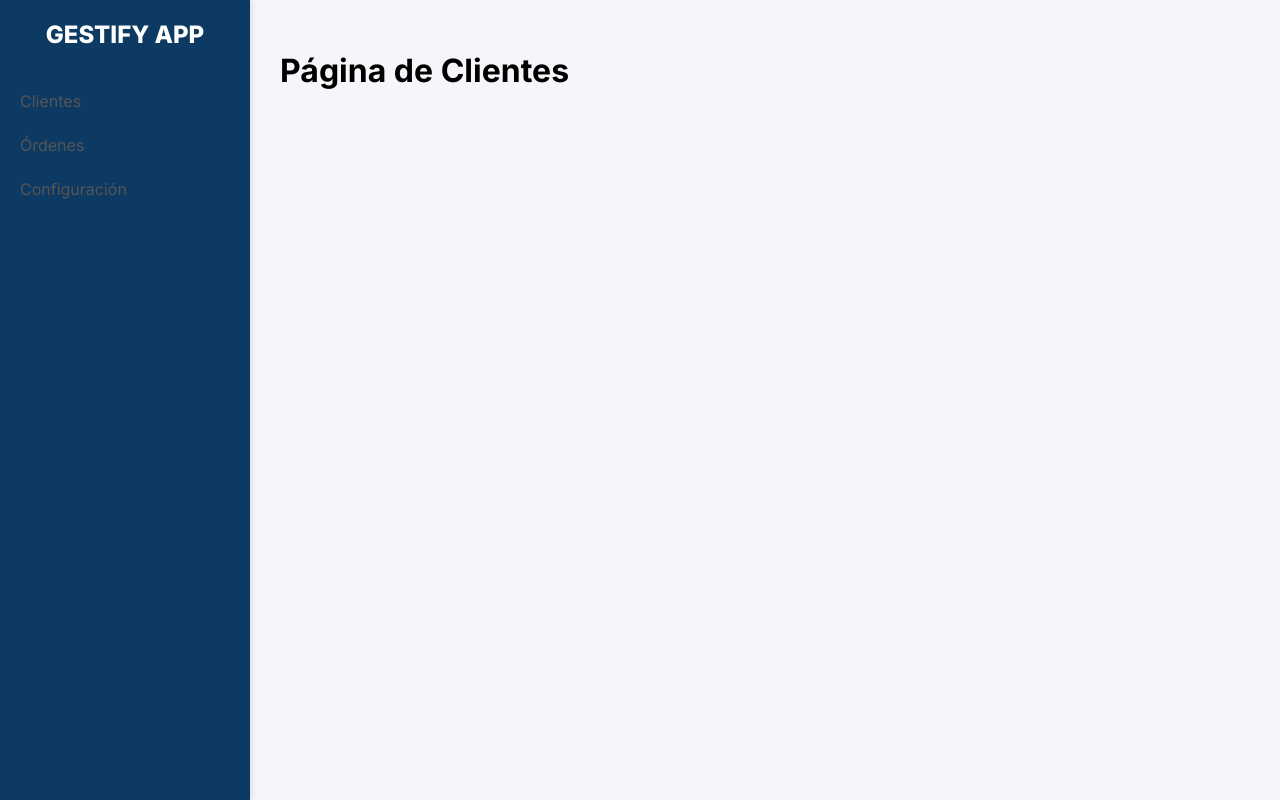
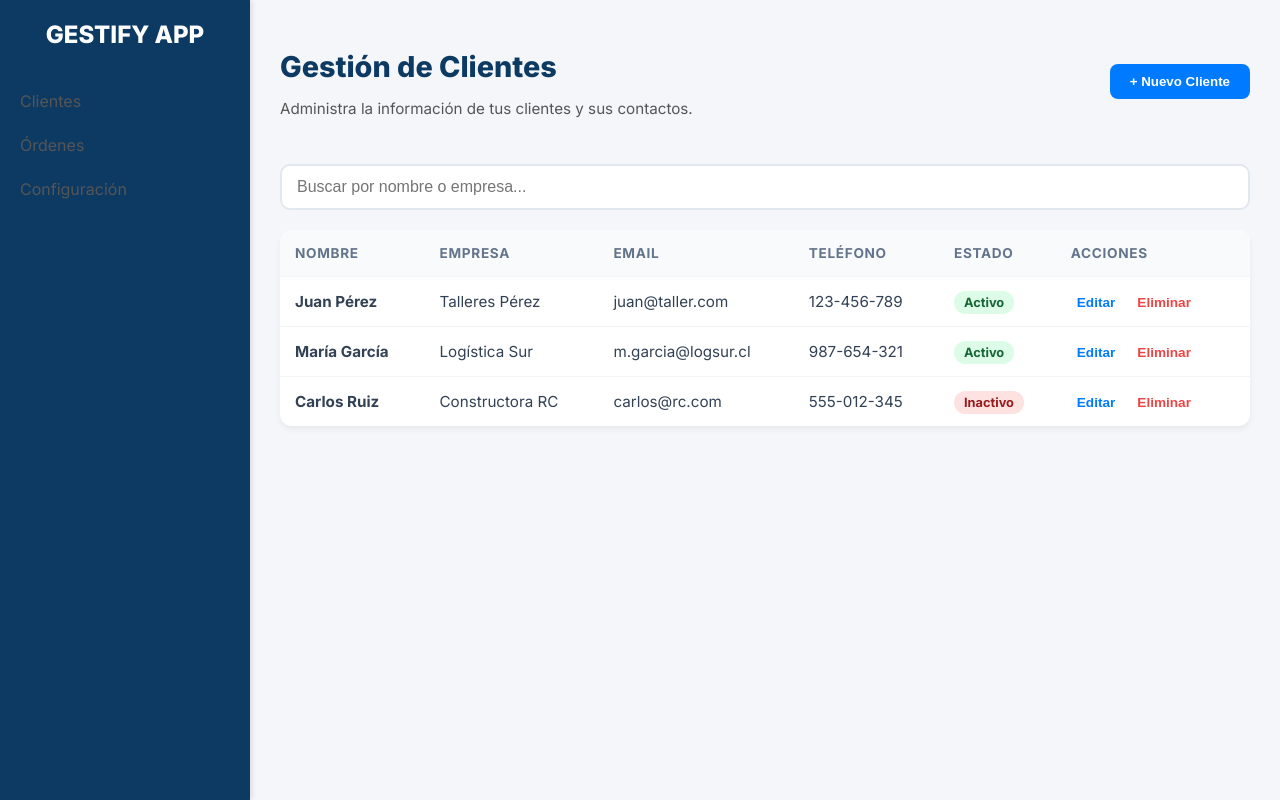
Before and after one commit to joxquinnn/Gestify, a React app in the folder Frontend/: page /app in a window 1280 px wide. Built offline with nearby package versions, Linux system fonts and the light colour scheme; the HTML template or start-up script is replaced by a standard one; a web font is replaced by a local one.

Commit message:
feat/style: ClientsPage

```diff
--- a/Frontend/src/pages/dashboard/ClientsPage.tsx
+++ b/Frontend/src/pages/dashboard/ClientsPage.tsx
@@ -1,3 +1,152 @@
-import React from 'react';
-const ClientsPage: React.FC = () => <h1>Página de Clientes</h1>;
+import React, { useState } from 'react';
+import '../../styles/ClientsPage.styles.css';
+
+interface Cliente {
+  id: number;
+  nombre: string;
+  empresa: string;
+  email: string;
+  telefono: string;
+  estado: 'Activo' | 'Inactivo';
+}
+
+const ClientsPage: React.FC = () => {
+  // Datos de ejemplo (Mock Data)
+  const [isModalOpen, setIsModalOpen] = useState(false);
+  const [searchTerm, setSearchTerm] = useState('');
+  const [clientes, setClientes] = useState<Cliente[]>([
+    { id: 1, nombre: 'Juan Pérez', empresa: 'Talleres Pérez', email: 'juan@taller.com', telefono: '123-456-789', estado: 'Activo' },
+    { id: 2, nombre: 'María García', empresa: 'Logística Sur', email: 'm.garcia@logsur.cl', telefono: '987-654-321', estado: 'Activo' },
+    { id: 3, nombre: 'Carlos Ruiz', empresa: 'Constructora RC', email: 'carlos@rc.com', telefono: '555-012-345', estado: 'Inactivo' },
+  ]);
+
+  const [nuevoCliente, setNuevoCliente] = useState({
+    nombre: '',
+    empresa: '',
+    email: '',
+    telefono: '',
+  });
+
+  const clientesFiltrados = clientes.filter((cliente) =>
+    cliente.nombre.toLowerCase().includes(searchTerm.toLowerCase()) ||
+    cliente.empresa.toLowerCase().includes(searchTerm.toLowerCase())
+  );
+
+  const handleSave = (e: React.FormEvent) => {
+    e.preventDefault();
+    const id = clientes.length + 1;
+    setClientes([...clientes, { ...nuevoCliente, id, estado: 'Activo' }]);
+    setIsModalOpen(false); // Cerrar modal
+    setNuevoCliente({ nombre: '', empresa: '', email: '', telefono: '' }); // Limpiar
+  };
+
+  return (
+    <div className="clients-container">
+      <div className="clients-header">
+        <div>
+          <h1 className="page-title">Gestión de Clientes</h1>
+          <p className="page-subtitle">Administra la información de tus clientes y sus contactos.</p>
+        </div>
+        <button className="add-client-btn" onClick={() => setIsModalOpen(true)}>
+          + Nuevo Cliente
+        </button>
+      </div>
+
+      <div className="search-bar-container">
+        <input
+          type="text"
+          placeholder="Buscar por nombre o empresa..."
+          className="search-input"
+          value={searchTerm}
+          onChange={(e) => setSearchTerm(e.target.value)}
+        />
+      </div>
+
+      {isModalOpen && (
+        <div className="modal-overlay">
+          <div className="modal-content">
+            <h2>Registrar Nuevo Cliente</h2>
+            <form onSubmit={handleSave}>
+              <div className="form-grid">
+                <div className="form-group">
+                  <label>Nombre Completo</label>
+                  <input
+                    type="text"
+                    required
+                    value={nuevoCliente.nombre}
+                    onChange={(e) => setNuevoCliente({...nuevoCliente, nombre: e.target.value})}
+                  />
+                </div>
+                <div className="form-group">
+                  <label>Empresa</label>
+                  <input
+                    type="text"
+                    value={nuevoCliente.empresa}
+                    onChange={(e) => setNuevoCliente({...nuevoCliente, empresa: e.target.value})}
+                  />
+                </div>
+                <div className="form-group">
+                  <label>Email</label>
+                  <input
+                    type="email"
+                    required
+                    value={nuevoCliente.email}
+                    onChange={(e) => setNuevoCliente({...nuevoCliente, email: e.target.value})}
+                  />
+                </div>
+                <div className="form-group">
+                  <label>Teléfono</label>
+                  <input
+                    type="text"
+                    value={nuevoCliente.telefono}
+                    onChange={(e) => setNuevoCliente({...nuevoCliente, telefono: e.target.value})}
+                  />
+                </div>
+              </div>
+              <div className="modal-actions">
+                <button type="button" className="btn-cancel" onClick={() => setIsModalOpen(false)}>Cancelar</button>
+                <button type="submit" className="btn-save">Guardar Cliente</button>
+              </div>
+            </form>
+          </div>
+        </div>
+      )}
+
+      <div className="table-wrapper">
+        <table className="clients-table">
+          <thead>
+            <tr>
+              <th>Nombre</th>
+              <th>Empresa</th>
+              <th>Email</th>
+              <th>Teléfono</th>
+              <th>Estado</th>
+              <th>Acciones</th>
+            </tr>
+          </thead>
+          <tbody>
+            {clientesFiltrados.map((cliente) => (
+              <tr key={cliente.id}>
+                <td><strong>{cliente.nombre}</strong></td>
+                <td>{cliente.empresa}</td>
+                <td>{cliente.email}</td>
+                <td>{cliente.telefono}</td>
+                <td>
+                  <span className={`status-badge ${cliente.estado.toLowerCase()}`}>
+                    {cliente.estado}
+                  </span>
+                </td>
+                <td>
+                  <button className="action-btn edit">Editar</button>
+                  <button className="action-btn delete">Eliminar</button>
+                </td>
+              </tr>
+            ))}
+          </tbody>
+        </table>
+      </div>
+    </div>
+  );
+};
+
 export default ClientsPage;
--- /dev/null
+++ b/Frontend/src/styles/ClientsPage.styles.css
@@ -0,0 +1,191 @@
+.clients-container {
+  animation: fadeIn 0.3s ease-in-out;
+}
+
+.clients-header {
+  display: flex;
+  justify-content: space-between;
+  align-items: center;
+  margin-bottom: 30px;
+}
+
+.page-title {
+  font-size: 1.8rem;
+  color: var(--color-secondary);
+  font-weight: 800;
+  margin-bottom: 5px;
+}
+
+.page-subtitle {
+  color: var(--color-text-body);
+  font-size: 0.95rem;
+}
+
+.add-client-btn {
+  background-color: var(--color-primary);
+  color: white;
+  padding: 10px 20px;
+  border-radius: 8px;
+  border: none;
+  font-weight: 600;
+  cursor: pointer;
+  transition: transform 0.2s;
+}
+
+.add-client-btn:hover {
+  transform: translateY(-2px);
+}
+
+/* Tabla */
+.table-wrapper {
+  background: white;
+  border-radius: 12px;
+  box-shadow: 0 4px 6px rgba(0,0,0,0.05);
+  overflow: hidden;
+}
+
+.clients-table {
+  width: 100%;
+  border-collapse: collapse;
+  text-align: left;
+}
+
+.clients-table th {
+  background-color: #f8fafc;
+  padding: 15px;
+  font-size: 0.85rem;
+  color: #64748b;
+  text-transform: uppercase;
+  letter-spacing: 0.05em;
+}
+
+.clients-table td {
+  padding: 15px;
+  border-top: 1px solid #f1f5f9;
+  font-size: 0.95rem;
+  color: #334155;
+}
+
+/* Badges de Estado */
+.status-badge {
+  padding: 4px 10px;
+  border-radius: 20px;
+  font-size: 0.8rem;
+  font-weight: 600;
+}
+
+.status-badge.activo {
+  background-color: #dcfce7;
+  color: #166534;
+}
+
+.status-badge.inactivo {
+  background-color: #fee2e2;
+  color: #991b1b;
+}
+
+/* Acciones */
+.action-btn {
+  border: none;
+  background: none;
+  cursor: pointer;
+  margin-right: 10px;
+  font-size: 0.85rem;
+  font-weight: 600;
+}
+
+.action-btn.edit { color: var(--color-primary); }
+.action-btn.delete { color: #ef4444; }
+
+@keyframes fadeIn {
+  from { opacity: 0; transform: translateY(10px); }
+  to { opacity: 1; transform: translateY(0); }
+}
+
+/* --- Estilos del Modal --- */
+.modal-overlay {
+  position: fixed;
+  top: 0;
+  left: 0;
+  width: 100%;
+  height: 100%;
+  background: rgba(0, 0, 0, 0.5);
+  display: flex;
+  justify-content: center;
+  align-items: center;
+  z-index: 1000;
+  backdrop-filter: blur(4px);
+}
+
+.modal-content {
+  background: white;
+  padding: 30px;
+  border-radius: 15px;
+  width: 100%;
+  max-width: 500px;
+  box-shadow: 0 20px 25px -5px rgba(0, 0, 0, 0.1);
+}
+
+.modal-content h2 {
+  margin-bottom: 20px;
+  color: var(--color-secondary);
+}
+
+.form-grid {
+  display: grid;
+  grid-template-columns: 1fr 1fr;
+  gap: 15px;
+  margin-bottom: 25px;
+}
+
+/* En móviles o pantallas pequeñas, una sola columna */
+@media (max-width: 480px) {
+  .form-grid { grid-template-columns: 1fr; }
+}
+
+.modal-actions {
+  display: flex;
+  justify-content: flex-end;
+  gap: 10px;
+}
+
+.btn-cancel {
+  background: #e2e8f0;
+  border: none;
+  padding: 10px 20px;
+  border-radius: 8px;
+  cursor: pointer;
+  font-weight: 600;
+}
+
+.btn-save {
+  background: var(--color-primary);
+  color: white;
+  border: none;
+  padding: 10px 20px;
+  border-radius: 8px;
+  cursor: pointer;
+  font-weight: 600;
+}
+
+/* --- Estilos de la Barra de Búsqueda --- */
+.search-bar-container {
+  margin-bottom: 20px;
+  display: flex;
+  gap: 10px;
+}
+
+.search-input {
+  flex: 1;
+  padding: 12px 15px;
+  border: 2px solid #e2e8f0;
+  border-radius: 10px;
+  font-size: 1rem;
+  outline: none;
+  transition: border-color 0.2s, box-shadow 0.2s;
+}
+
+.search-input:focus {
+  border-color: var(--color-primary);
+  box-shadow: 0 0 0 3px rgba(37, 99, 235, 0.1);
+}
```
